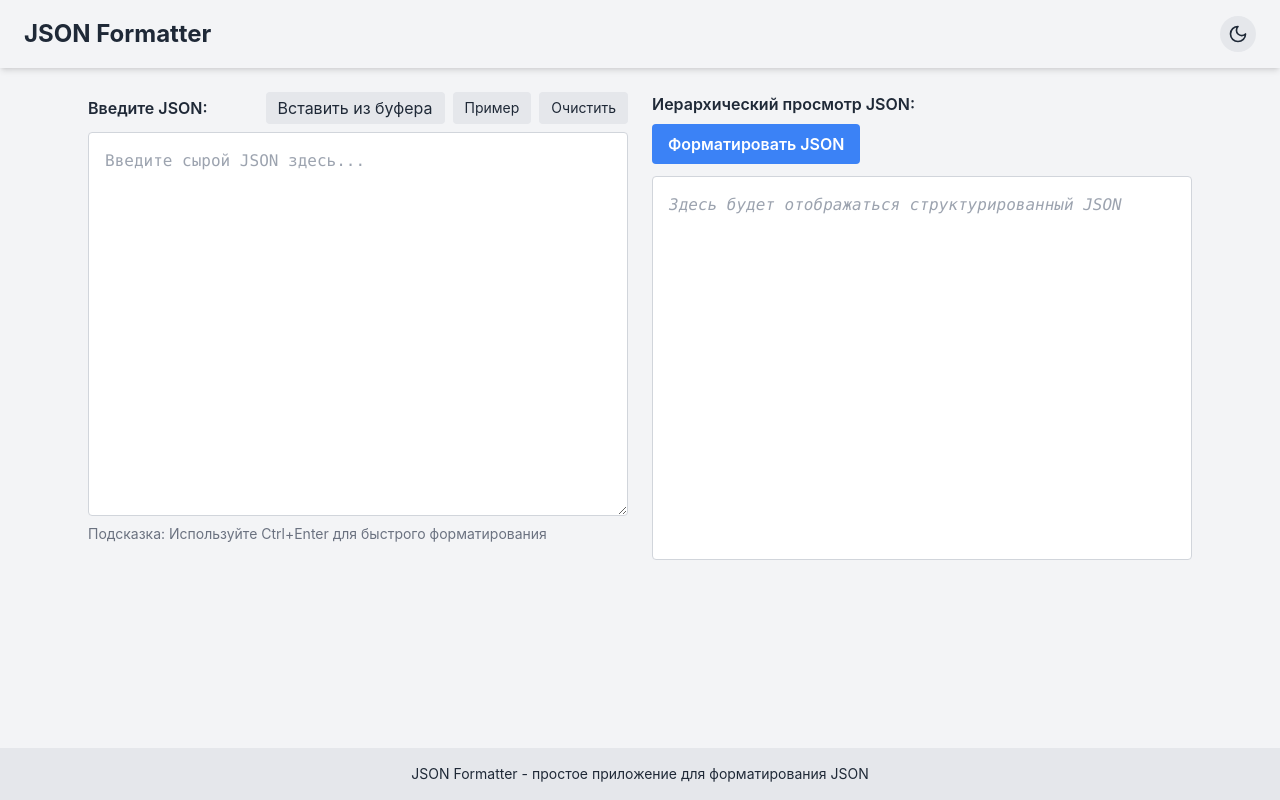
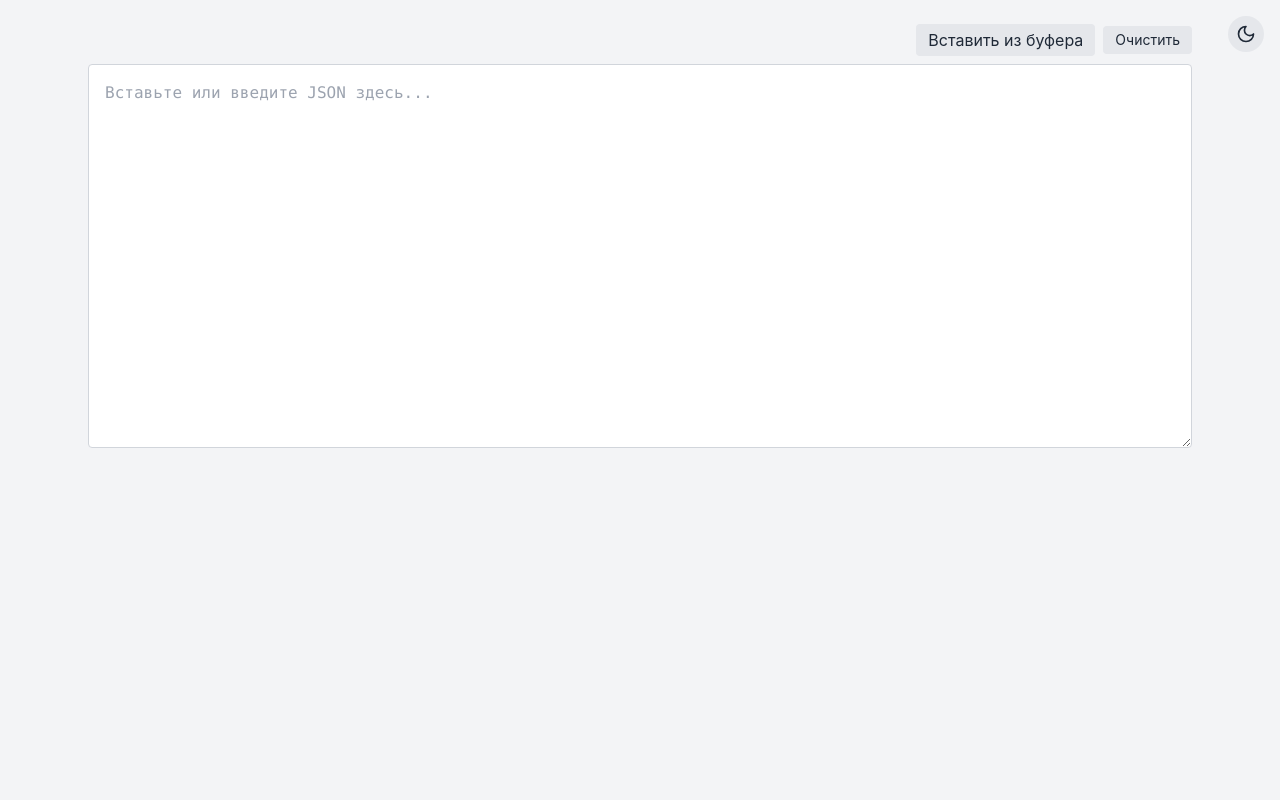
Before and after one commit to writer169/jsontool, a Next.js app: page / in a window 1280 px wide. Built offline with nearby package versions, Linux system fonts and the light colour scheme.

Commit message:
Update JSONFormatter.js

```diff
--- a/components/JSONFormatter.js
+++ b/components/JSONFormatter.js
@@ -1,20 +1,18 @@
 import React, { useState, useEffect } from 'react';
-import { Moon, Sun, Copy, ChevronDown, ChevronRight } from 'lucide-react';
+import { Moon, Sun } from 'lucide-react';
 
 const JSONFormatter = () => {
   const [input, setInput] = useState('');
   const [parsedData, setParsedData] = useState(null);
   const [error, setError] = useState('');
   const [darkMode, setDarkMode] = useState(false);
-  const [copySuccess, setCopySuccess] = useState(false);
   const [expandedNodes, setExpandedNodes] = useState(new Set());
-  const [showResult, setShowResult] = useState(false); // Флаг для отображения результата на всю страницу
+  const [showResult, setShowResult] = useState(false);
 
   useEffect(() => {
     if (typeof window !== 'undefined') {
       const isDarkMode = window.matchMedia('(prefers-color-scheme: dark)').matches;
       setDarkMode(isDarkMode);
-
       const storedDarkMode = localStorage.getItem('darkMode');
       if (storedDarkMode !== null) {
         setDarkMode(storedDarkMode === 'true');
@@ -32,34 +30,21 @@ const JSONFormatter = () => {
     setDarkMode(!darkMode);
   };
 
-  // Функция для чтения из буфера обмена
-  const pasteFromClipboard = async () => {
-    try {
-      const text = await navigator.clipboard.readText();
-      setInput(text);
-    } catch (err) {
-      console.error('Ошибка чтения из буфера обмена:', err);
-    }
-  };
-
-  const formatJSON = () => {
-    if (!input.trim()) {
+  // Функция форматирования JSON; можно передать текст напрямую
+  const formatJSON = (textInput) => {
+    const jsonText = textInput !== undefined ? textInput : input;
+    if (!jsonText.trim()) {
       setError('Пожалуйста, введите JSON для форматирования');
       setParsedData(null);
       return;
     }
-
     try {
-      const parsedJSON = JSON.parse(input);
+      const parsedJSON = JSON.parse(jsonText);
       setParsedData(parsedJSON);
       setError('');
-
-      // Инициализация раскрытых узлов для первых двух уровней
       const initialExpandedNodes = new Set();
       expandInitialNodes(parsedJSON, '', initialExpandedNodes, 0, 2);
       setExpandedNodes(initialExpandedNodes);
-
-      // После успешного форматирования скрываем форму ввода
       setShowResult(true);
     } catch (err) {
       setError(`Ошибка: ${err.message}`);
@@ -67,12 +52,11 @@ const JSONFormatter = () => {
     }
   };
 
+  // Раскрытие узлов до 2-го уровня
   const expandInitialNodes = (data, path, expandedSet, currentLevel, maxLevel) => {
     if (currentLevel >= maxLevel) return;
-
     if (typeof data === 'object' && data !== null) {
       expandedSet.add(path);
-
       Object.keys(data).forEach(key => {
         const newPath = path ? `${path}.${key}` : key;
         expandInitialNodes(data[key], newPath, expandedSet, currentLevel + 1, maxLevel);
@@ -80,6 +64,7 @@ const JSONFormatter = () => {
     }
   };
 
+  // Переключение раскрытия узла
   const toggleNode = (path) => {
     const newExpandedNodes = new Set(expandedNodes);
     if (newExpandedNodes.has(path)) {
@@ -90,52 +75,39 @@ const JSONFormatter = () => {
     setExpandedNodes(newExpandedNodes);
   };
 
-  const handleKeyDown = (e) => {
-    if ((e.ctrlKey || e.metaKey) && e.key === 'Enter') {
-      formatJSON();
+  // Функция для чтения из буфера обмена; после вставки сразу форматируем
+  const pasteFromClipboard = async () => {
+    try {
+      const text = await navigator.clipboard.readText();
+      setInput(text);
+      formatJSON(text);
+    } catch (err) {
+      console.error('Ошибка чтения из буфера обмена:', err);
     }
-  };
-
-  const copyToClipboard = () => {
-    if (parsedData) {
-      navigator.clipboard.writeText(JSON.stringify(parsedData, null, 2))
-        .then(() => {
-          setCopySuccess(true);
-          setTimeout(() => setCopySuccess(false), 2000);
-        })
-        .catch(err => {
-          console.error('Failed to copy: ', err);
-        });
-    }
-  };
-
-  const addSampleJSON = () => {
-    const sampleJSON = `{"name":"John Doe","age":30,"isActive":true,"address":{"street":"123 Main St","city":"New York","zipCode":"10001"},"phoneNumbers":[{"type":"home","number":"212-555-1234"},{"type":"work","number":"646-555-4567"}],"children":null}`;
-    setInput(sampleJSON);
   };
 
   const clearAll = () => {
     setInput('');
     setParsedData(null);
     setError('');
+    setShowResult(false);
   };
 
-  // Функция для возврата к форме ввода
+  // Функция возврата к форме ввода
   const goBack = () => {
     setShowResult(false);
   };
 
+  // Рендеринг узла JSON
   const renderJSONNode = (data, path = '', depth = 0) => {
     if (data === null) {
       return <span className="json-null ml-2">null</span>;
     }
-
     if (typeof data !== 'object') {
       const valueClass =
         typeof data === 'string' ? 'json-string' :
         typeof data === 'number' ? 'json-number' :
         typeof data === 'boolean' ? 'json-boolean' : '';
-
       return <span className={`${valueClass} ml-2`}>
         {typeof data === 'string' ? `"${data}"` : String(data)}
       </span>;
@@ -146,7 +118,6 @@ const JSONFormatter = () => {
     const isExpanded = expandedNodes.has(path);
     const hasChildren = items.length > 0;
     const childrenCount = items.length;
-
     const paddingLeft = `${depth * 1.5}rem`;
 
     return (
@@ -156,12 +127,7 @@ const JSONFormatter = () => {
           style={{ paddingLeft }}
           onClick={() => hasChildren && toggleNode(path)}
         >
-          {hasChildren ? (
-            isExpanded ? <ChevronDown size={16} /> : <ChevronRight size={16} />
-          ) : (
-            <span className="w-4" />
-          )}
-
+          {hasChildren ? (isExpanded ? <span>&#9660;</span> : <span>&#9654;</span>) : <span className="w-4" />}
           {path ? (
             <span className="json-key">{path.split('.').pop()}</span>
           ) : (
@@ -169,41 +135,31 @@ const JSONFormatter = () => {
               {isArray ? `ARRAY [${childrenCount}]` : `OBJECT {${childrenCount}}`}
             </span>
           )}
-
           {!isExpanded && hasChildren && (
             <span className="text-gray-500 ml-2">
               {isArray ? `[${childrenCount}]` : `{${childrenCount}}`}
             </span>
           )}
         </div>
-
         {isExpanded && hasChildren && (
           <div className="ml-4">
             {isArray ? (
               items.map((item, index) => (
                 <div key={index} className="flex flex-col">
-                  <div className="flex items-center">
                   {renderJSONNode(item, `${path}[${index}]`, depth + 1)}
-                  </div>
                 </div>
               ))
             ) : (
               Object.keys(data).map((key) => (
                 <div key={key} className="flex flex-col">
-                  <div className="flex items-center">
                   {typeof data[key] === 'object' && data[key] !== null ? (
-                      renderJSONNode(
-                        data[key],
-                        path ? `${path}.${key}` : key,
-                        depth + 1
-                      )
+                    renderJSONNode(data[key], path ? `${path}.${key}` : key, depth + 1)
                   ) : (
                     <div className="flex items-center" style={{ paddingLeft: `${(depth + 1) * 1.5}rem` }}>
                       <span className="json-key">{key}</span>
                       {renderJSONNode(data[key])}
                     </div>
                   )}
-                  </div>
                 </div>
               ))
             )}
@@ -214,17 +170,15 @@ const JSONFormatter = () => {
   };
 
   return (
-    <div className={`min-h-screen flex flex-col ${darkMode ? 'bg-gray-900 text-white' : 'bg-gray-100 text-gray-800'}`}>
-      <header className="py-4 px-6 flex justify-between items-center shadow-md">
-        <h1 className="text-2xl font-bold">JSON Formatter</h1>
+    <div className={`min-h-screen flex flex-col ${darkMode ? 'bg-gray-900 text-gray-200' : 'bg-gray-100 text-gray-800'}`}>
+      {/* Плавающий переключатель темы */}
       <button
         onClick={toggleDarkMode}
-          className={`p-2 rounded-full ${darkMode ? 'bg-gray-700 hover:bg-gray-600' : 'bg-gray-200 hover:bg-gray-300'}`}
+        className={`fixed top-4 right-4 p-2 rounded-full ${darkMode ? 'bg-gray-700 hover:bg-gray-600' : 'bg-gray-200 hover:bg-gray-300'}`}
         aria-label={darkMode ? "Включить светлую тему" : "Включить темную тему"}
       >
         {darkMode ? <Sun size={20} /> : <Moon size={20} />}
       </button>
-      </header>
 
       <main className="flex-grow container mx-auto p-6 max-w-6xl">
         {showResult ? (
@@ -239,19 +193,16 @@ const JSONFormatter = () => {
               </button>
             </div>
             <div
-              className="p-4 rounded border overflow-auto font-mono bg-white text-gray-800 dark:bg-gray-800 dark:text-white"
+              className="p-4 rounded border overflow-auto font-mono bg-white text-gray-800 dark:bg-gray-800 dark:text-gray-200"
               aria-label="Отформатированный JSON"
             >
               {renderJSONNode(parsedData)}
             </div>
           </div>
         ) : (
-          // Исходный вариант с двумя колонками: ввод и предпросмотр результата
-          <div className="grid grid-cols-1 md:grid-cols-2 gap-6">
+          // Форма ввода (одна колонка)
           <div className="flex flex-col">
-              <div className="flex justify-between items-center mb-2">
-                <label className="font-semibold">Введите JSON:</label>
-                <div className="flex space-x-2">
+            <div className="flex justify-end items-center mb-2">
               <button
                 onClick={pasteFromClipboard}
                 className={`px-3 py-1 rounded ${darkMode ? 'bg-gray-700 hover:bg-gray-600' : 'bg-gray-200 hover:bg-gray-300'}`}
@@ -259,78 +210,22 @@ const JSONFormatter = () => {
                 Вставить из буфера
               </button>
               <button
-                    onClick={addSampleJSON}
-                    className={`px-3 py-1 rounded text-sm ${darkMode ? 'bg-gray-700 hover:bg-gray-600' : 'bg-gray-200 hover:bg-gray-300'}`}
-                  >
-                    Пример
-                  </button>
-                  <button
                 onClick={clearAll}
-                    className={`px-3 py-1 rounded text-sm ${darkMode ? 'bg-gray-700 hover:bg-gray-600' : 'bg-gray-200 hover:bg-gray-300'}`}
+                className={`px-3 py-1 rounded text-sm ml-2 ${darkMode ? 'bg-gray-700 hover:bg-gray-600' : 'bg-gray-200 hover:bg-gray-300'}`}
               >
                 Очистить
               </button>
             </div>
-              </div>
             <textarea
               value={input}
               onChange={(e) => setInput(e.target.value)}
-                onKeyDown={handleKeyDown}
-                className={`p-4 rounded border h-96 font-mono ${
-                  darkMode ? 'bg-gray-800 border-gray-700' : 'bg-white border-gray-300'
-                }`}
-                placeholder="Введите сырой JSON здесь..."
+              onKeyDown={(e) => {
+                if ((e.ctrlKey || e.metaKey) && e.key === 'Enter') formatJSON();
+              }}
+              className={`p-4 rounded border h-96 font-mono ${darkMode ? 'bg-gray-800 border-gray-700' : 'bg-white border-gray-300'}`}
+              placeholder="Вставьте или введите JSON здесь..."
               aria-label="Поле ввода JSON"
             />
-              <div className="mt-2 text-sm text-gray-500">
-                Подсказка: Используйте Ctrl+Enter для быстрого форматирования
-              </div>
-            </div>
-
-            <div className="flex flex-col">
-              <div className="flex justify-between items-center mb-2">
-                <label className="font-semibold">Иерархический просмотр JSON:</label>
-                {parsedData && (
-                  <button
-                    onClick={copyToClipboard}
-                    className={`flex items-center px-3 py-1 rounded text-sm ${
-                      darkMode ? 'bg-gray-700 hover:bg-gray-600' : 'bg-gray-200 hover:bg-gray-300'
-                    }`}
-                    aria-label="Копировать отформатированный JSON"
-                  >
-                    <Copy size={16} className="mr-1" />
-                    {copySuccess ? "Скопировано!" : "Копировать"}
-                  </button>
-                )}
-              </div>
-
-              <div className="mb-3">
-                <button
-                  onClick={formatJSON}
-                  className={`px-4 py-2 rounded font-semibold ${
-                    darkMode ? 'bg-blue-600 hover:bg-blue-700' : 'bg-blue-500 hover:bg-blue-600'
-                  } text-white`}
-                  aria-label="Форматировать JSON"
-                >
-                  Форматировать JSON
-                </button>
-              </div>
-
-              <div
-                className={`p-4 rounded border h-96 overflow-auto font-mono ${
-                  darkMode ? 'bg-gray-800 border-gray-700' : 'bg-white border-gray-300'
-                }`}
-                aria-label="Отформатированный JSON"
-              >
-                {parsedData ? (
-                  renderJSONNode(parsedData)
-                ) : (
-                  <div className="text-gray-400 italic">
-                    Здесь будет отображаться структурированный JSON
-                  </div>
-                )}
-              </div>
-            </div>
           </div>
         )}
         {error && (
@@ -339,12 +234,6 @@ const JSONFormatter = () => {
           </div>
         )}
       </main>
-
-      <footer className={`py-4 px-6 text-center ${darkMode ? 'bg-gray-800' : 'bg-gray-200'}`}>
-        <p className="text-sm">
-          JSON Formatter - простое приложение для форматирования JSON
-        </p>
-      </footer>
     </div>
   );
 };
```
Lines whose indentation alone changed are shown as unchanged.
